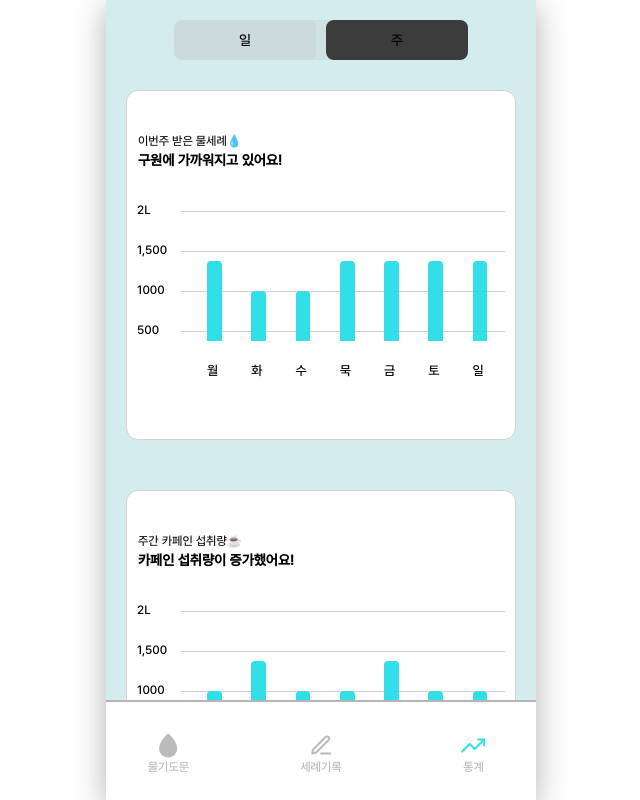
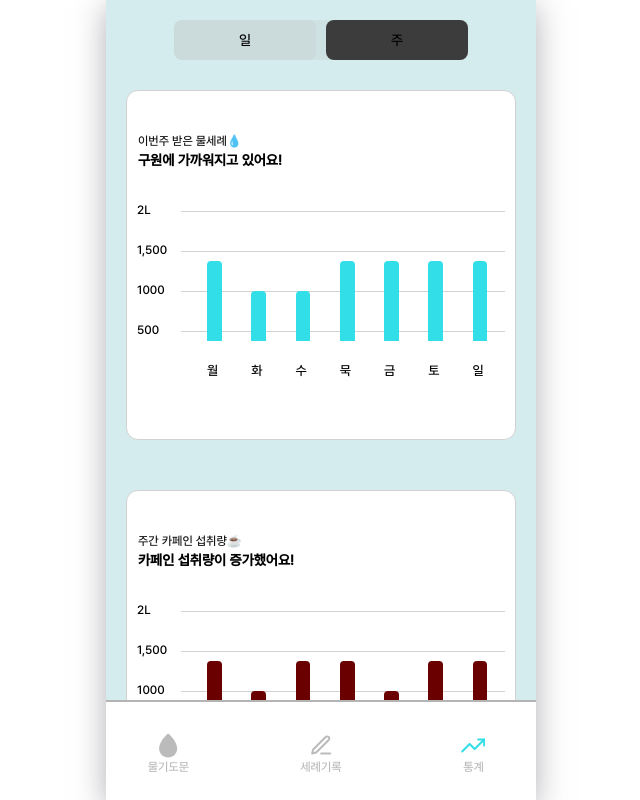
Before and after one commit to quddaz/TEAM6_Water_lujah_FE, a React (Create React App) app: page /week in a window 1280 px wide. Shown: the whole page, without its empty margins (319-959 px from the left). Built offline with nearby package versions, Linux system fonts and the light colour scheme.

Commit message:
css 수정

```diff
--- a/src/page/record/component/DrinkRecord.jsx
+++ b/src/page/record/component/DrinkRecord.jsx
@@ -34,7 +34,7 @@ const DrinkRecord = () => {
 
   const handleAddDrink = async () => {
     // 요청할 데이터
-    navigate("/main");
+    navigate("/record");
     const payload = {
       drink: drinkName,
       total: totalMl,
--- a/src/page/statistic/component/Week.jsx
+++ b/src/page/statistic/component/Week.jsx
@@ -75,25 +75,25 @@ const Week = () => {
 
           <div className="stc-main-show-graphs">
             <div className="stc-main-show-graph-time">
-              <div className="verticall"></div>월
+              <div className="cverticall"></div>월
             </div>
             <div className="stc-main-show-graph-time">
-              <div className="vertical"></div>화
+              <div className="cvertical"></div>화
             </div>
             <div className="stc-main-show-graph-time">
-              <div className="verticall"></div>수
+              <div className="cverticall"></div>수
             </div>
             <div className="stc-main-show-graph-time">
-              <div className="verticall"></div>묵
+              <div className="cverticall"></div>묵
             </div>
             <div className="stc-main-show-graph-time">
-              <div className="vertical"></div>금
+              <div className="cvertical"></div>금
             </div>
             <div className="stc-main-show-graph-time">
-              <div className="verticall"></div>토
+              <div className="cverticall"></div>토
             </div>
             <div className="stc-main-show-graph-time">
-              <div className="verticall"></div>일
+              <div className="cverticall"></div>일
             </div>
           </div>
         </div>
--- a/src/scss/page/_statistic.scss
+++ b/src/scss/page/_statistic.scss
@@ -127,6 +127,26 @@
           background: var(--MainColor, #32dee7);
           z-index: 10px;
         }
+        .cverticall {
+          position: absolute;
+          bottom: calc(0px + 40px);
+          width: 14.861px;
+          height: 80px;
+          flex-shrink: 0;
+          border-radius: 4px 4px 0px 0px;
+          background: var(--MainColor, #6a0000);
+          z-index: 10px;
+        }
+        .cvertical {
+          position: absolute;
+          bottom: calc(0px + 40px);
+          width: 14.861px;
+          height: 50px;
+          flex-shrink: 0;
+          border-radius: 4px 4px 0px 0px;
+          background: var(--MainColor, #6a0000);
+          z-index: 10px;
+        }
       }
     }
     .stc-main-show-graph {
```
